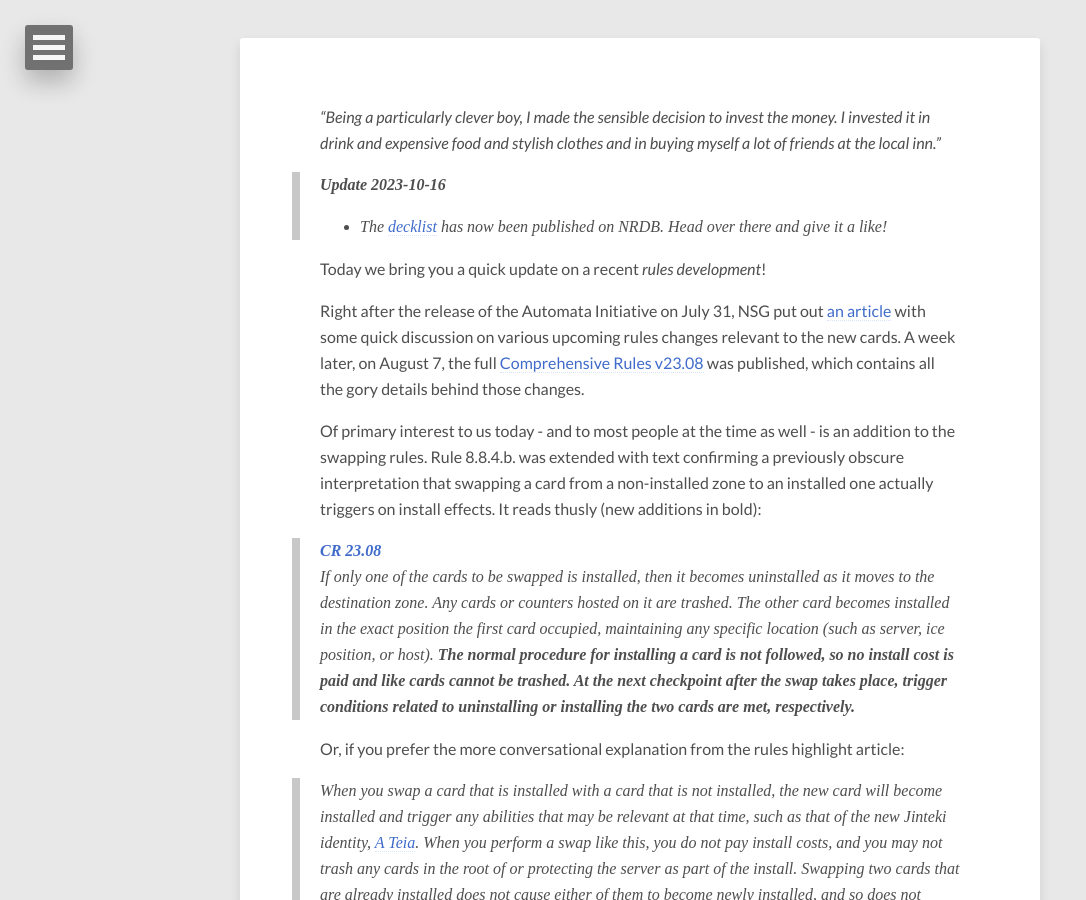
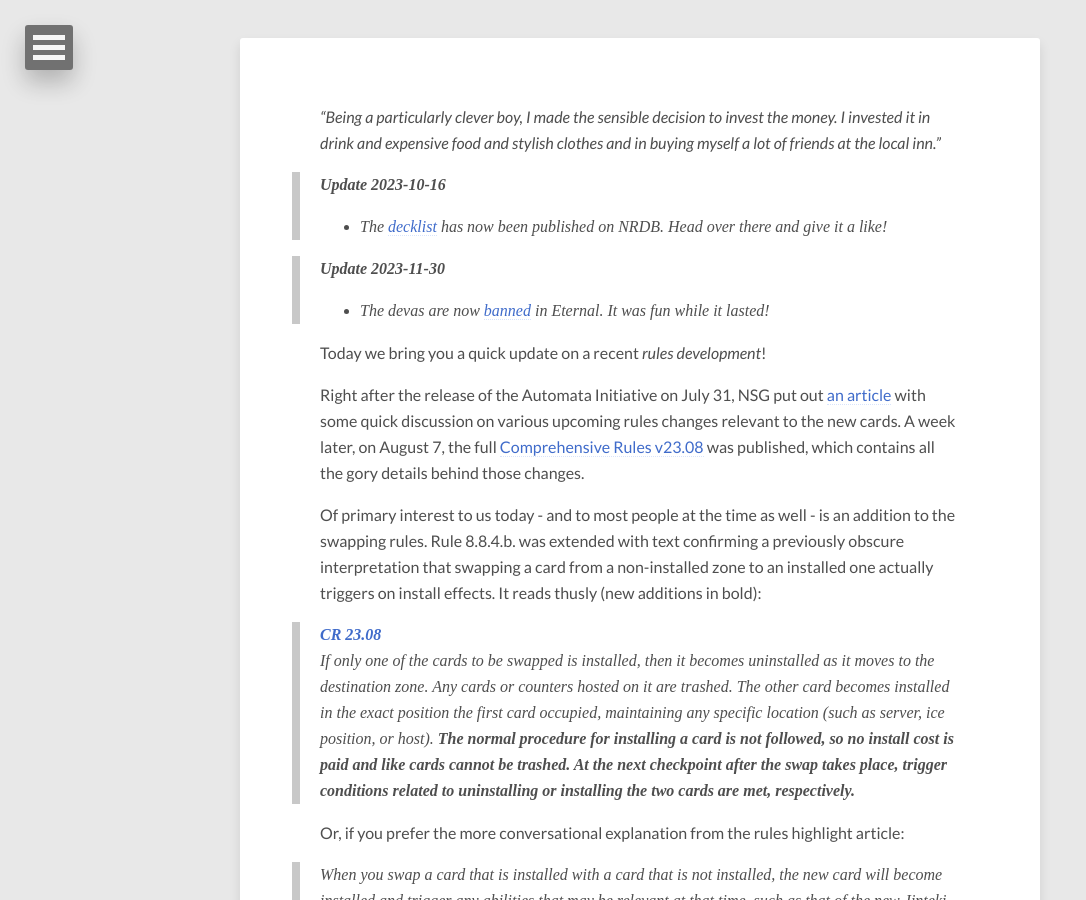
Before and after one commit to postinternetsyndrome/postinternetsyndrome.github.io, a Jekyll site: the page built from docs/_posts/2023-10-15-dancing-devas.md, in a window 1280 px wide and 900 px high, scrolled down 412 px. Shown: the whole window, without its empty margins (0-1086 px from the left). Built offline with Jekyll 4.4.1, drawn with Linux system fonts in a browser that asks for light colours; nearby versions of some CDN libraries.

Commit message:
deva ban update

```diff
--- a/docs/_posts/2023-10-15-dancing-devas.md
+++ b/docs/_posts/2023-10-15-dancing-devas.md
@@ -10,6 +10,9 @@ tags: [news, cr, cr-23.08]
 
 > **Update 2023-10-16**
 - The [decklist](https://netrunnerdb.com/en/decklist/49e43583-25b8-439e-98c0-dc97a0f35ca7/-eternal-hacker-hall-of-fame-undefeated-worlds-2023) has now been published on NRDB. Head over there and give it a like!
+
+> **Update 2023-11-30**
+- The devas are now [banned](https://nullsignal.games/blog/eternal-balance-update-11-23/) in Eternal. It was fun while it lasted!
 
 Today we bring you a quick update on a recent *rules development*!
 
```
